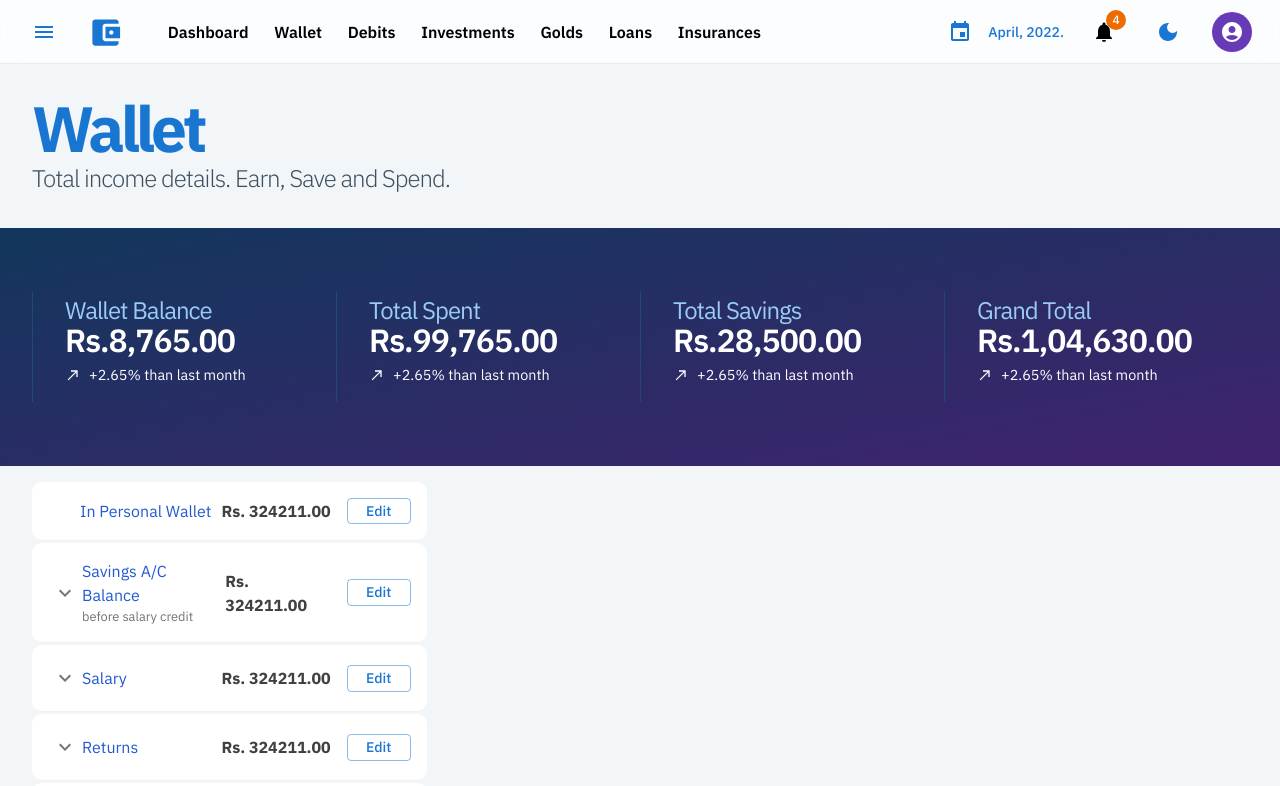
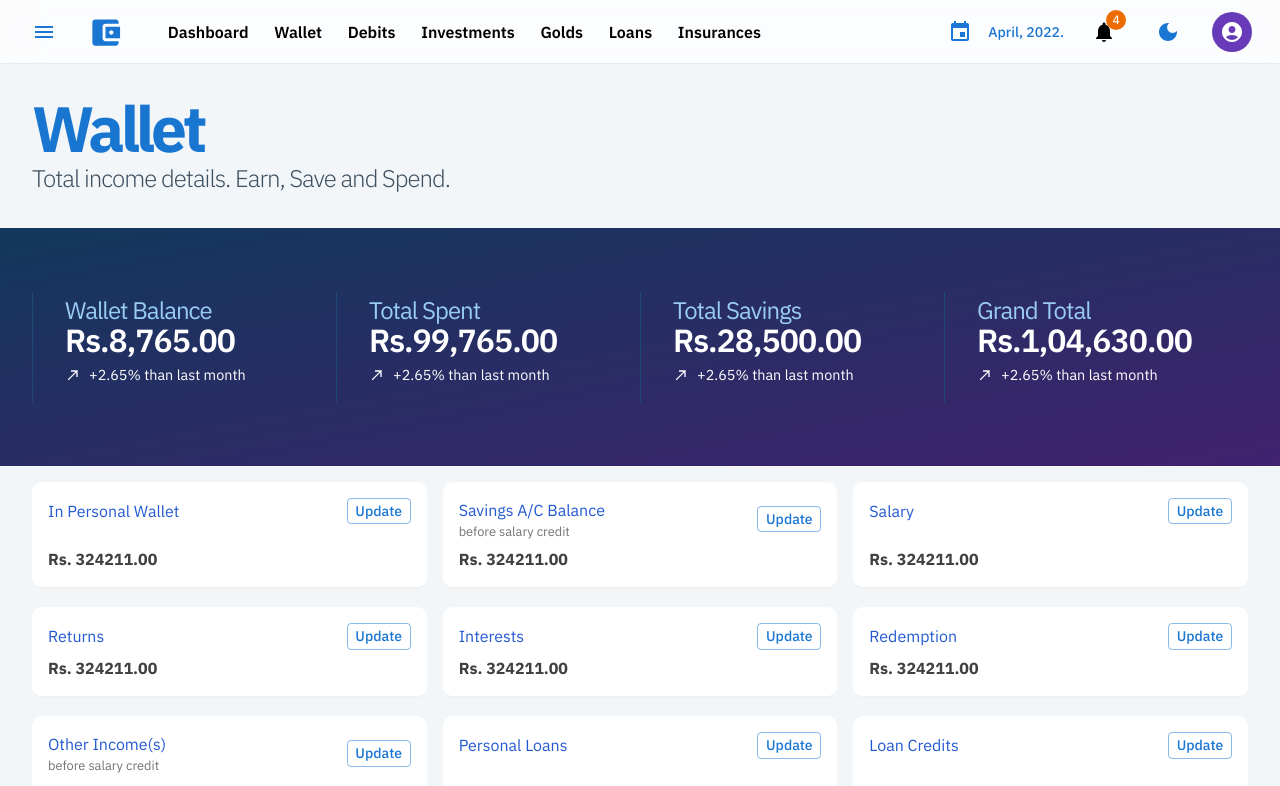
Before and after one commit to cra2ycoder/my-finance, a Next.js app: page /wallet in a window 1280 px wide. Shown: the top 786 px of the page. Built offline with nearby package versions, Linux system fonts and the light colour scheme.

Commit message:
layout updated for wallettable

```diff
--- a/components/WalletTable/WalletItem.tsx
+++ b/components/WalletTable/WalletItem.tsx
@@ -1,10 +1,6 @@
 import React, { useState } from 'react'
 import Box from '@mui/material/Box'
 import Typography from '@mui/material/Typography'
-import Collapse from '@mui/material/Collapse'
-import IconButton from '@mui/material/IconButton'
-import KeyboardArrowDownIcon from '@mui/icons-material/KeyboardArrowDown'
-import KeyboardArrowUpIcon from '@mui/icons-material/KeyboardArrowUp'
 import Button from '@mui/material/Button'
 import WalletTable from './WalletTable'
 import { IWalletItemProps } from './typings'
@@ -19,44 +15,28 @@ function WalletItem(props: IWalletItemProps) {
     enableEdit = true,
   } = props
 
-  const [open, setOpen] = useState(false)
   const [value, setValue] = useState(0)
-
-  const toggleCollapse = () => {
-    setOpen(!open)
-  }
 
   return (
     <Box
       sx={{
         padding: '1rem',
-        borderBottom: '1px solid #f0f0f0',
+        borderBottom: '2px solid #f0f0f0',
         borderRadius: '10px',
         backgroundColor: 'white',
         marginBottom: '2px',
+        justifyContent: 'space-between',
+        display: 'flex',
+        flexDirection: 'column',
       }}
     >
       <Box
-        display="flex"
         sx={{
+          display: 'flex',
+          width: '100%',
           alignItems: 'center',
-          marginLeft: enableCollapse === false ? '2rem' : '0',
+          justifyContent: 'space-between',
         }}
-      >
-        {enableCollapse === true && (
-          <IconButton
-            aria-label="expand row"
-            size="small"
-            onClick={() => toggleCollapse()}
-          >
-            {open ? <KeyboardArrowUpIcon /> : <KeyboardArrowDownIcon />}
-          </IconButton>
-        )}
-        <Box
-          display="flex"
-          justifyContent="space-between"
-          width="100%"
-          alignItems="center"
       >
         <Typography sx={{ color: '#235ad1' }}>
           {name}
@@ -69,32 +49,23 @@ function WalletItem(props: IWalletItemProps) {
             {info}
           </Typography>
         </Typography>
-          <Box sx={{ display: 'flex', alignItems: 'center' }}>
+        {enableEdit === true && (
+          <Button variant="outlined" sx={{ padding: 0, marginLeft: '1rem' }}>
+            update
+          </Button>
+        )}
+      </Box>
       <Typography
         className="wallet-price"
         sx={{
           color: '#404040',
           fontWeight: 700,
+          marginTop: '0.4rem',
         }}
       >
         Rs. {value || defaultValue}.00
       </Typography>
-            {enableEdit === true && (
-              <Button
-                variant="outlined"
-                sx={{ padding: 0, marginLeft: '1rem' }}
-              >
-                edit
-              </Button>
-            )}
-          </Box>
-        </Box>
-      </Box>
-      {enableCollapse === true && (
-        <Collapse in={open} timeout="auto" unmountOnExit>
-          <WalletTable list={groups} />
-        </Collapse>
-      )}
+      {/* {enableCollapse === true && <WalletTable list={groups} />} */}
     </Box>
   )
 }
--- a/components/WalletTable/WalletTable.tsx
+++ b/components/WalletTable/WalletTable.tsx
@@ -7,11 +7,11 @@ function WalletTable(props: IWalletTableProps) {
   const { list = [] } = props
 
   return (
-    <Box>
+    <>
       {list.map((x: IWalletItemProps, id: number) => (
         <WalletItem {...x} key={`wallet-item-${id}`} />
       ))}
-    </Box>
+    </>
   )
 }
 
```
Lines whose indentation alone changed are shown as unchanged.
